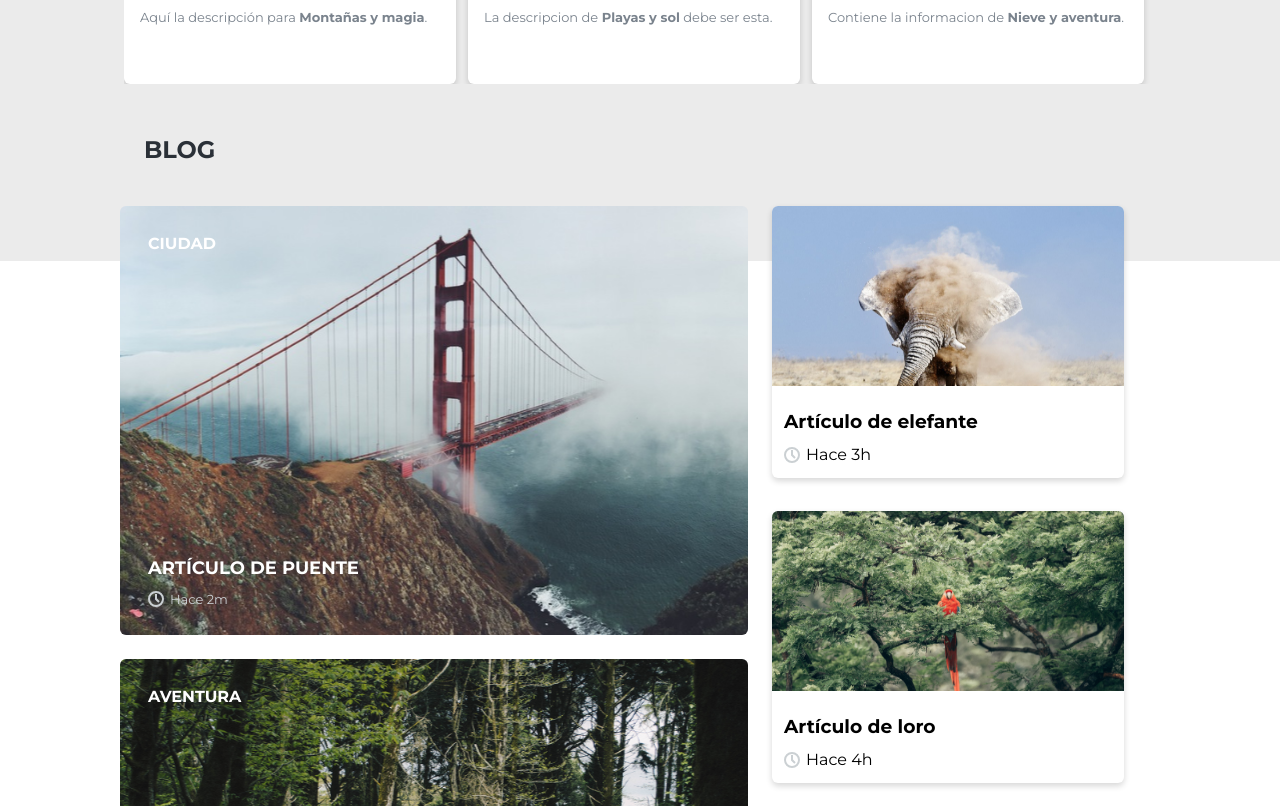
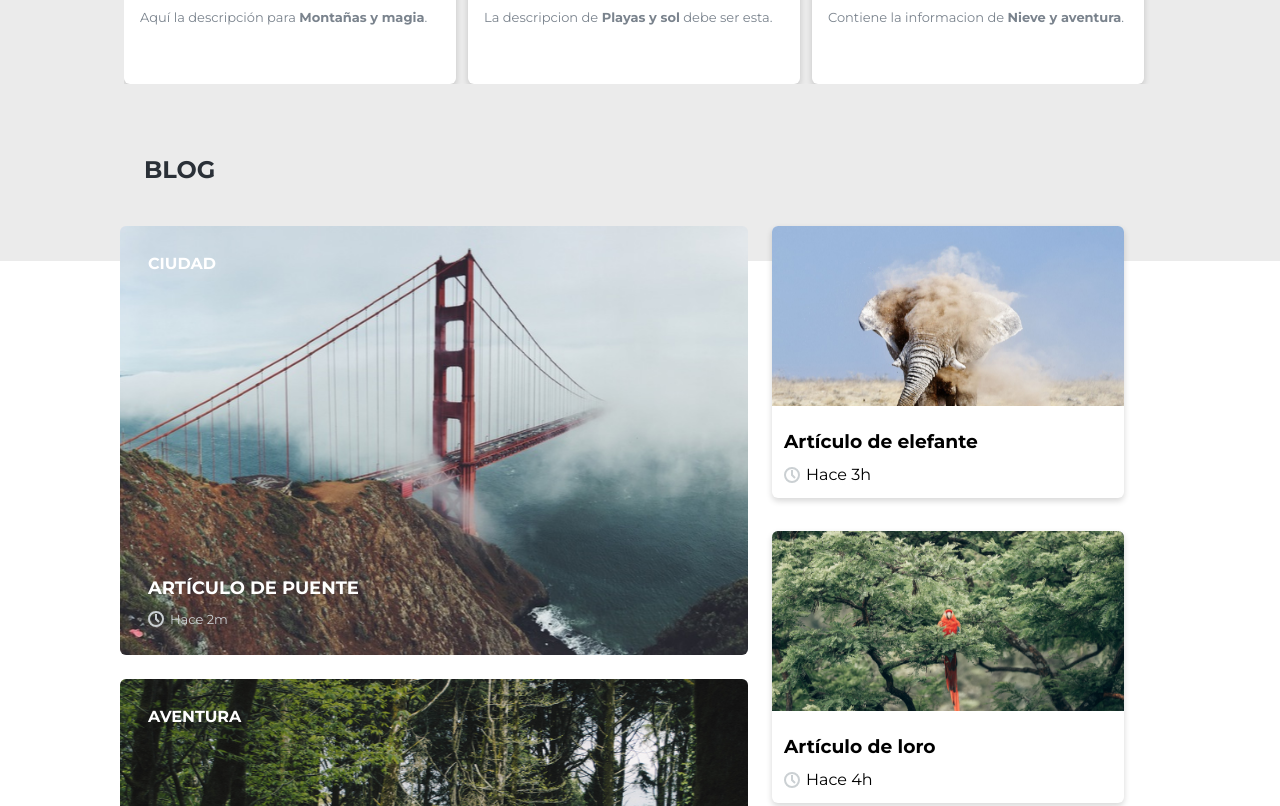
Before and after one commit to Dlunadev7/aenami-eval, a plain HTML site: page index.html in a window 1280 px wide. Shown: the part 1151-1957 px from the top of the page. Drawn offline with Linux system fonts and the light colour scheme.

Commit message:
blog.css: actualizado

```diff
--- a/css/main/blog/blog.css
+++ b/css/main/blog/blog.css
@@ -1,7 +1,7 @@
 
 .main__section__blog {
   position: relative;
-  top: -90px;
+  top: -120px;
   height: auto;
 }
 
--- a/css/main/blog/media.css
+++ b/css/main/blog/media.css
@@ -1,7 +1,7 @@
 @media screen and (min-width: 768px) {
 
   .main__section__blog {
-    top: -150px;
+    top: -130px;
   }
 
   .main__blog__secondary__content {
```
